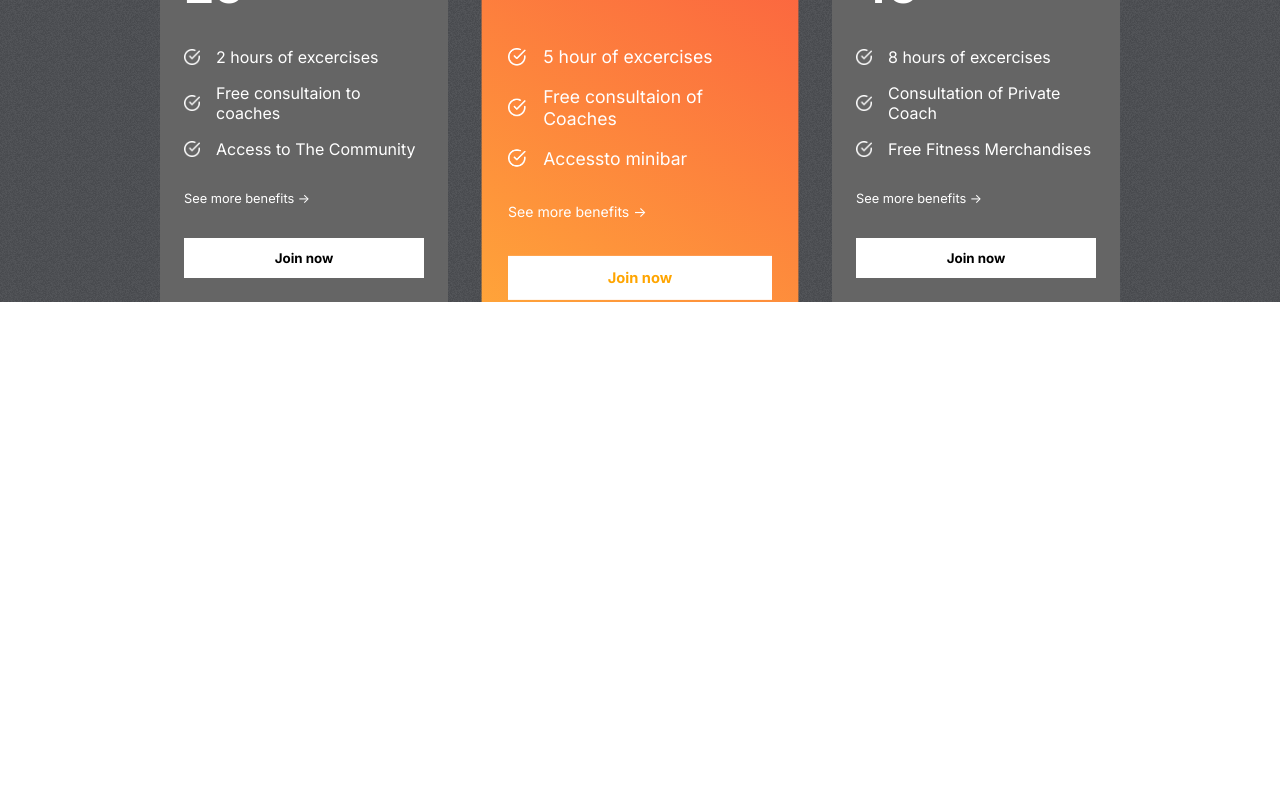
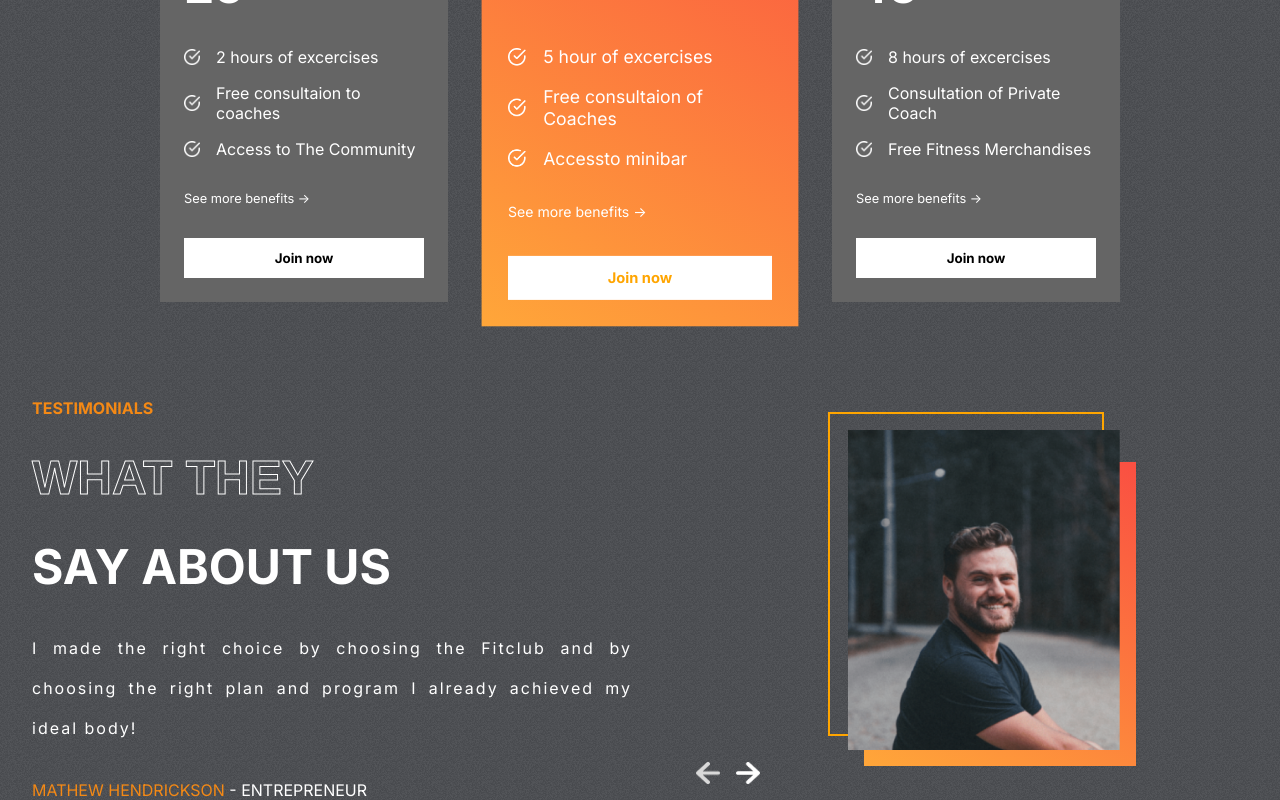
Before and after one commit to murataktas61/gymweb, a React (Create React App) app: page / in a window 1280 px wide. Shown: the part 2130-2930 px from the top of the page. Before the commit the page ends 2432 px from the top, so only its background shows below. Built offline with nearby package versions, Linux system fonts and the light colour scheme.

Commit message:
testimonials section add

```diff
--- a/src/App.js
+++ b/src/App.js
@@ -3,6 +3,7 @@
 import Plans from './components/Plans/Plans';
 import Program from './components/Programs/Program';
 import Reasons from './components/Reasons/Reasons';
+import Testimonials from './components/Testimonials/Testimonials';
 function App() {
   return (
     <div className="App">
@@ -10,6 +11,7 @@
          <Program/>
          <Reasons/>
          <Plans/>
+         <Testimonials/>
     </div>
   );
 }
--- /dev/null
+++ b/src/components/Testimonials/Testimonials.css
@@ -0,0 +1,72 @@
+.Testimonials{
+    display: flex;
+    gap: 1rem;
+    padding: 0 2rem;
+}
+.left-t{
+    display: flex;
+    flex: 1 1;
+    gap:2rem;
+    flex-direction: column;
+    text-transform: uppercase;
+    color: white;
+}
+.left-t>:nth-child(1){
+    color: var(--orange);
+    font-weight: bold;
+}
+.left-t>:nth-child(2),
+.left-t>:nth-child(3){
+    font-weight: bold;
+    font-size: 3rem;
+}
+
+.left-t>:nth-child(4){
+   text-transform: none;
+   text-align: justify;
+   letter-spacing: 2px;
+   line-height: 40px;
+}
+
+.right-t{
+    flex: 1;
+    position: relative;
+}
+
+.right-t>img{
+    position: absolute;
+    width: 17rem;
+    height: 20rem;
+    object-fit: cover;
+    right: 8rem;
+    top: 2rem;
+}
+.right-t>:nth-child(1){
+    position: absolute;
+    width: 17rem;
+    height: 20rem;
+    border: 2px solid orange;
+    background-color: transparent;
+    right: 9rem;
+    top: 0.9rem;
+
+}
+.right-t>:nth-child(2){
+    position: absolute;
+    width: 17rem;
+    height: 19rem;
+    right: 7rem;
+    top: 4rem;
+    background: var(--planCard);
+}
+.arrows{
+    display: flex;
+    gap: 1rem;
+    position: absolute;
+    bottom: 1rem;
+    left: 3rem;
+}
+.arrows>img{
+  width: 1.5rem;
+  cursor: pointer;
+}
--- /dev/null
+++ b/src/components/Testimonials/Testimonials.jsx
@@ -0,0 +1,41 @@
+import React,{ useState } from 'react'
+import './Testimonials.css'
+import {testimonialsData} from '../../data/testimonialsData';
+import leftArrow from '../../assets/leftArrow.png'
+import rightArrow from '../../assets/rightArrow.png'
+const Testimonials = () => {
+    const [selected,setSelected] = useState(0);
+    const tLength = testimonialsData.length;
+
+  return (
+    <div className='Testimonials'>
+      <div className='left-t'>
+        <span>Testimonials</span>
+        <span className='stroke-text'>What they</span>
+        <span>say about us</span>
+        <span>
+            {testimonialsData[selected].review}
+        </span>
+        <span>
+            <span style={{color:"var(--orange)"}}>
+                {testimonialsData[selected].name}
+            </span>{" "}
+             -  {testimonialsData[selected].status}
+        </span>
+      </div>
+      <div className='right-t'>
+        <div></div>
+        <div></div>
+        <img src={testimonialsData[selected].image} alt=''/>
+        <div className='arrows'>
+            <img onClick={()=>{selected===0 ? setSelected(tLength -1):setSelected((prev)=>prev-1)}} src={leftArrow} alt=''/>
+            <img onClick={()=>{
+                selected===tLength -1 ? setSelected(0) : setSelected((prev)=>prev+1)
+            }} src={rightArrow} alt=''/>
+        </div>
+      </div>
+    </div>
+  )
+}
+
+export default Testimonials
```
